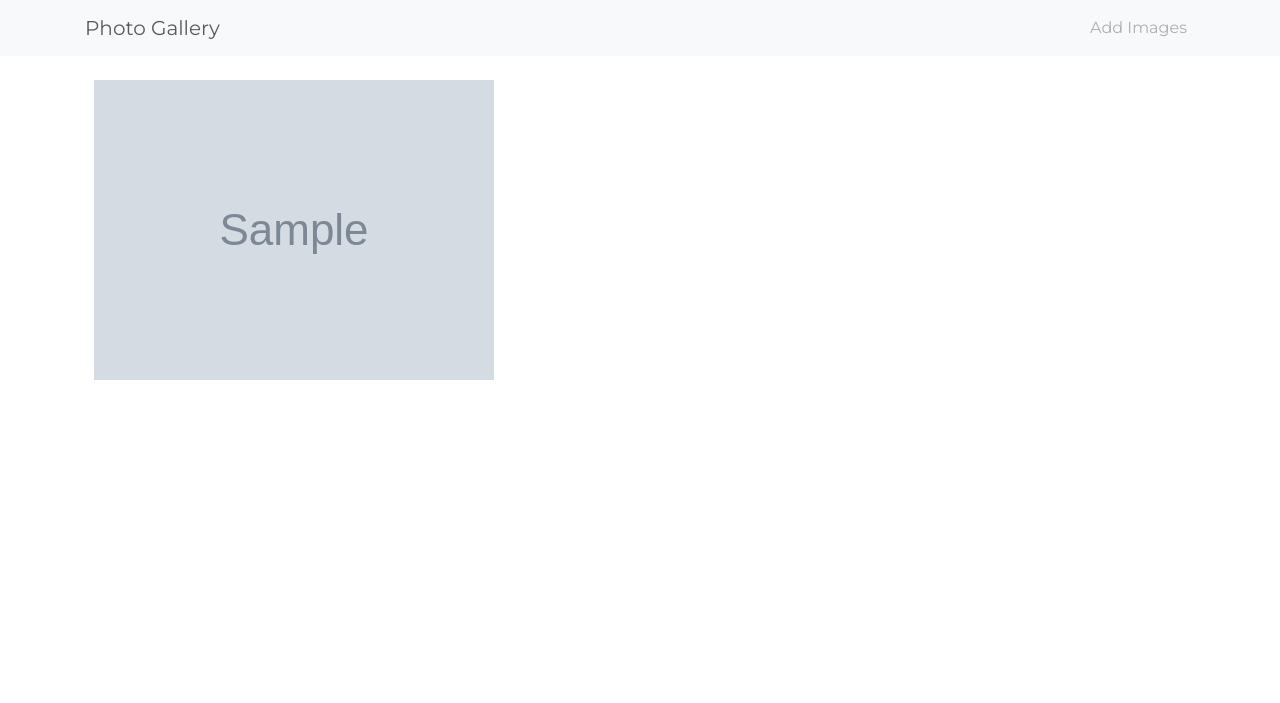
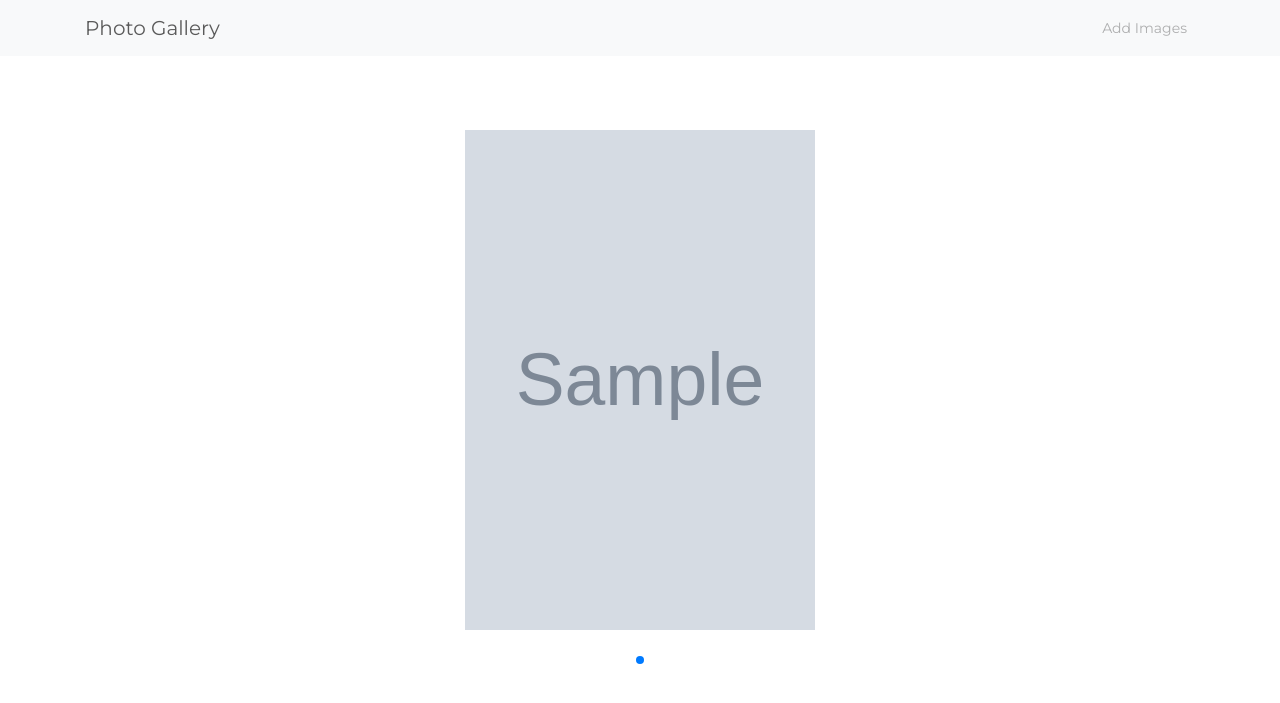
Before and after one commit to tamaramunoz/photo-gallery, a Node server app: page / in a window 1280 px wide. Shown: the top 703 px of the page. Run offline with Node 20, Linux system fonts and the light colour scheme; tables that the repository leaves empty hold one stand-in row (values such as "Sample post"); grey boxes marked "Sample" are stand-in pictures; some libraries are stand-ins or nearby versions.

Commit message:
giving styles to the swiper container

```diff
--- a/package.json
+++ b/package.json
@@ -12,6 +12,7 @@
   "author": "",
   "license": "ISC",
   "dependencies": {
+    "@handlebars/allow-prototype-access": "^1.0.3",
     "cloudinary": "^1.22.0",
     "cross-env": "^7.0.2",
     "dotenv": "^8.2.0",
--- a/src/routes/index.js
+++ b/src/routes/index.js
@@ -23,8 +23,24 @@ router.get('/', async(req, res) => {
     });
 });
 
-router.get('/images/add', (req, res) => {
-    res.render('image_form')
+router.get('/images/add', async(req, res) => {
+    const photos = await Photo.find();
+    res.render('image_form',
+    {
+        photos,
+        helpers: {
+            imageURL: function(){
+                return this.imageURL
+            },
+            title: function(){
+                return this.title
+            },
+            description: function(){
+                return this.description
+            }
+        }
+    })
+
 });
 
 router.post('/images/add', async(req, res) => {
--- a/src/views/images.hbs
+++ b/src/views/images.hbs
@@ -1,3 +1,34 @@
-{{#each photos}}
-   <img src="{{imageURL}}" alt="pictures" >
-{{/each}}
+<style>
+   body {
+      background: #fff;
+      font-family: Helvetica Neue, Helvetica, Arial, sans-serif;
+      font-size: 14px;
+      color: #000;
+      margin: 0;
+      padding: 0;
+   }
+
+   .swiper-container {
+      width: 100%;
+      padding-top: 50px;
+      padding-bottom: 50px;
+   }
+
+   .swiper-slide {
+      background-position: center;
+      background-size: cover;
+      width: 350px;
+      height: 500px;
+   }
+</style>
+
+<!-- Slider main container -->
+<div class="swiper-container">
+   <div class="swiper-wrapper">
+      {{#each photos}}
+         <img src="{{imageURL}}" alt="pictures" class="swiper-slide">
+      {{/each}}
+   </div>
+   <!-- Add Pagination -->
+   <div class="swiper-pagination"></div>
+</div>
--- a/src/views/layouts/main.hbs
+++ b/src/views/layouts/main.hbs
@@ -5,7 +5,10 @@
     <meta charset="UTF-8">
     <meta name="viewport" content="width=device-width, initial-scale=1.0">
     <title>Photo Gallery</title>
+    {{!-- BOOTSTRAP --}}
     <link rel="stylesheet" href="https://bootswatch.com/4/minty/bootstrap.min.css">
+    {{!-- SWIPER --}}
+    <link rel="stylesheet" href="https://cdnjs.cloudflare.com/ajax/libs/Swiper/5.4.5/css/swiper.min.css">
 </head>
 
 <body>
@@ -15,6 +18,27 @@
         {{{ body }}}
     </div>
 
+    {{!-- SWIPER SCRIPTS --}}
+    <script src="https://cdnjs.cloudflare.com/ajax/libs/Swiper/5.4.5/js/swiper.min.js"></script>
+    <script>
+        var swiper = new Swiper('.swiper-container', {
+            effect: 'coverflow',
+            grabCursor: true,
+            centeredSlides: true,
+            slidesPerView: 'auto',
+            coverflowEffect: {
+                rotate: 50,
+                stretch: 0,
+                depth: 100,
+                modifier: 1,
+                slideShadows: true,
+            },
+            pagination: {
+                el: '.swiper-pagination',
+            },
+        });
+    </script>
+
 </body>
 
 </html>
```
Also changed, not shown: src/views/image_form.hbs (+24 -0 lines), 1 other file.
